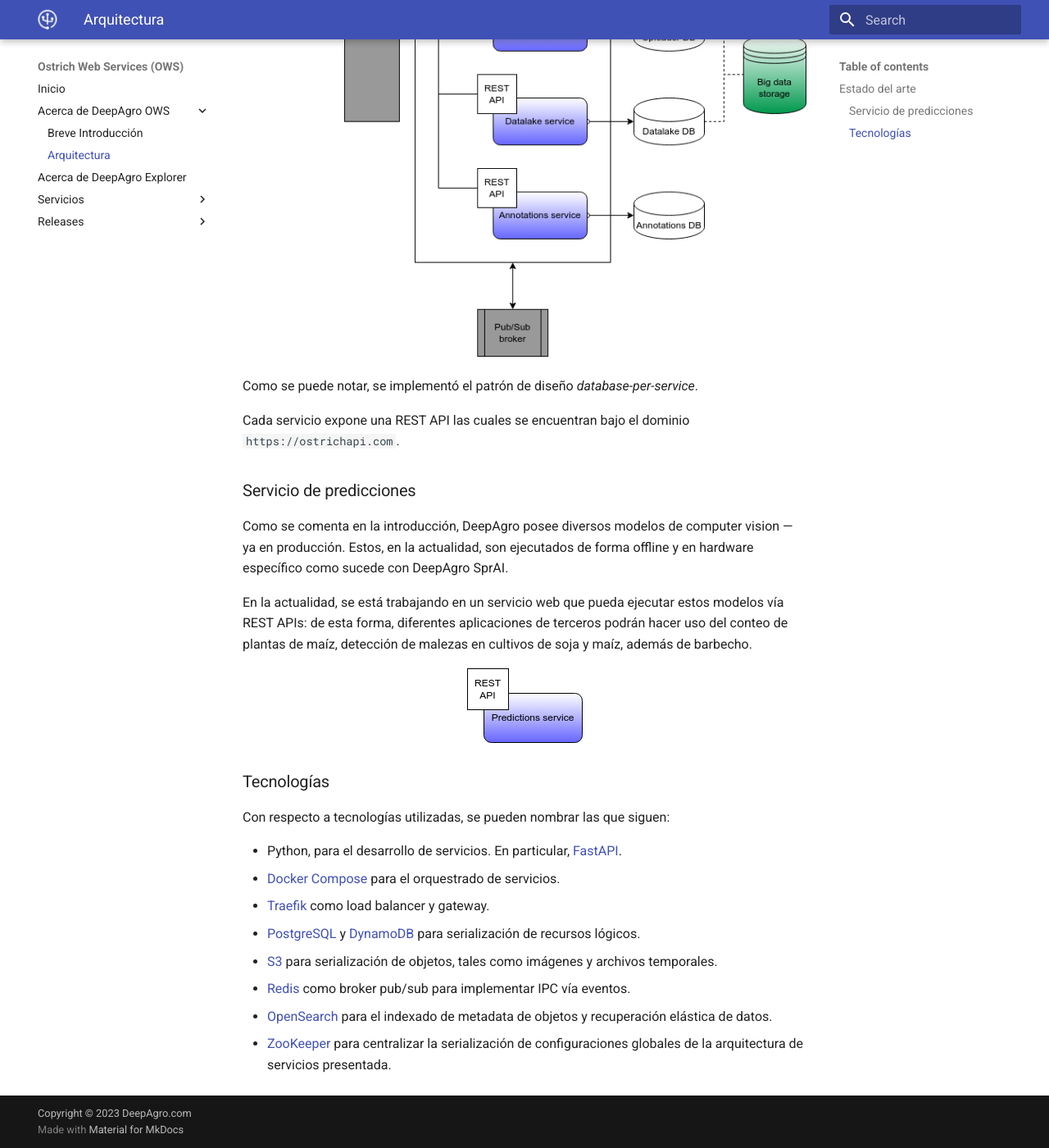
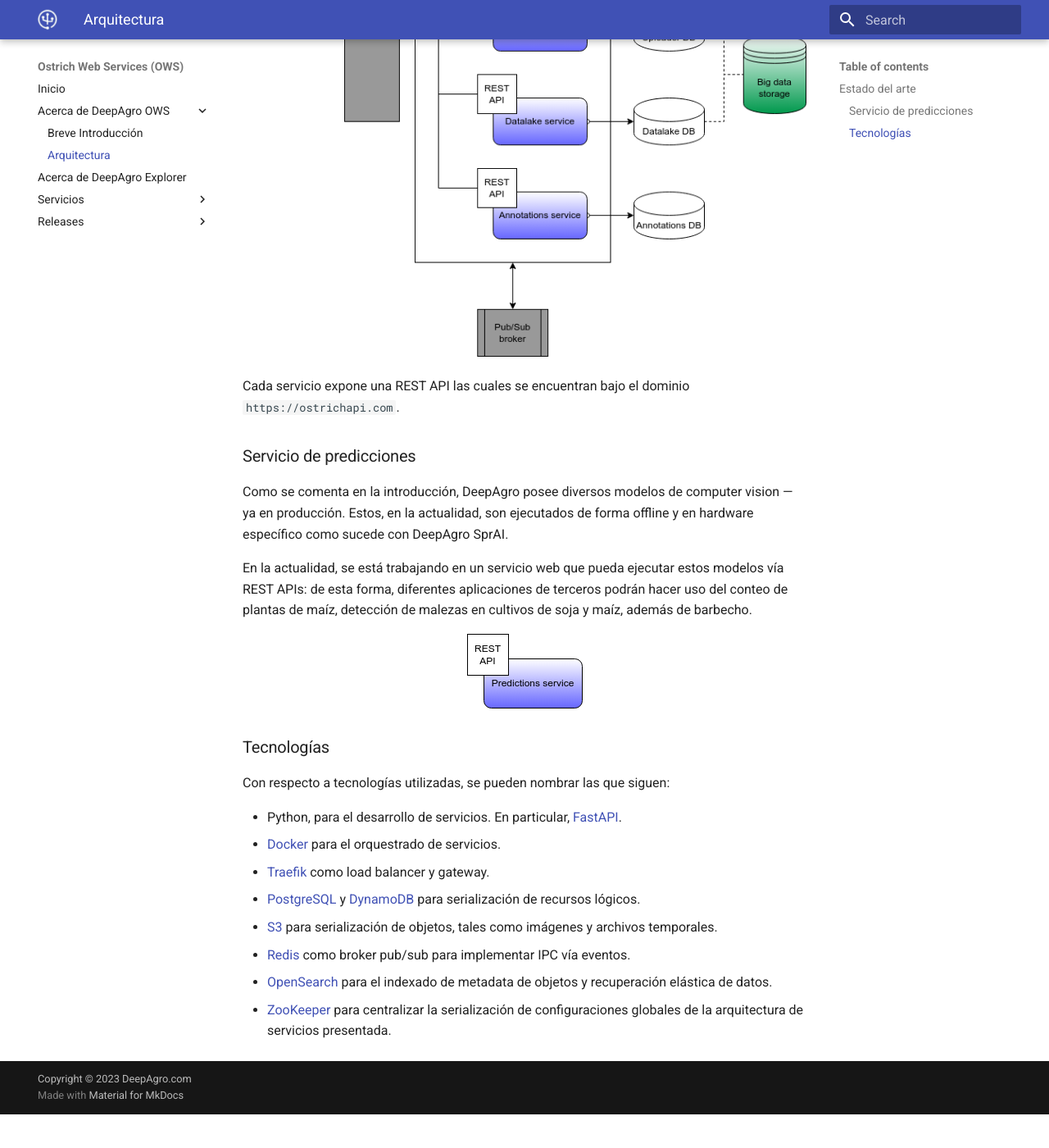
Before and after one commit to deepagro/ows_docs, an MkDocs documentation site: the page built from docs/ows/arch.md, in a window 1280 px wide and 1400 px high, scrolled down 795 px. Shown: the whole window at 82% size. Built offline with MkDocs 1.6.1 and Material for MkDocs 9.7.7, drawn with Linux system fonts in a browser that asks for light colours; after the commit the page ends 2154 px from its top, so only the background shows below that.

Commit message:
Remove unnecessary notes and links

```diff
--- a/docs/ows/arch.md
+++ b/docs/ows/arch.md
@@ -5,8 +5,6 @@
 A continuación, se presenta — de forma acotada — un diagrama que representa el estado actual de diseño de la composición de servicios de OWS; montados en un *cloud provider*.
 
 ![Arquitectura OWS](./../img/arch/v1.png "Estado del arte de aquitectura OWS")
-
-Como se puede notar, se implementó el patrón de diseño *database-per-service*.
 
 Cada servicio expone una REST API las cuales se encuentran bajo el dominio `https://ostrichapi.com`.
 
@@ -23,7 +21,7 @@
 Con respecto a tecnologías utilizadas, se pueden nombrar las que siguen:
 
 - Python, para el desarrollo de servicios. En particular, [FastAPI](https://fastapi.tiangolo.com/).
-- [Docker Compose](https://docs.docker.com/compose/) para el orquestrado de servicios.
+- [Docker](https://docs.docker.com/) para el orquestrado de servicios.
 - [Traefik](https://traefik.io/traefik/) como load balancer y gateway.
 - [PostgreSQL](https://www.postgresql.org/) y [DynamoDB](https://aws.amazon.com/es/dynamodb/) para serialización de recursos lógicos.
 - [S3](https://aws.amazon.com/s3/) para serialización de objetos, tales como imágenes y archivos temporales.
```
